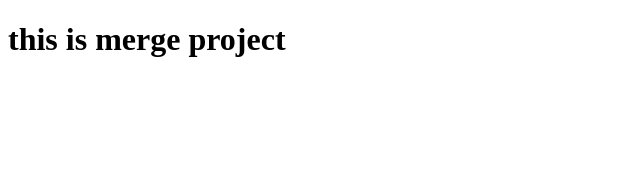
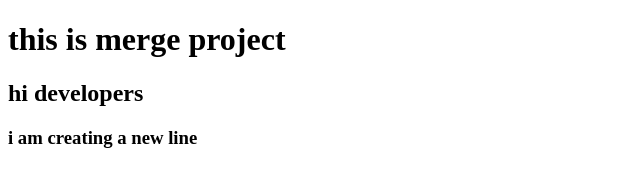
Before and after one commit to amshudhar/merge-ex, a plain HTML site: page index.html in a window 1280 px wide. Shown: the whole page, without its empty margins (0-640 px from the left). Drawn offline with Linux system fonts and the light colour scheme.

Commit message:
yash commet

```diff
--- a/index.html
+++ b/index.html
@@ -8,6 +8,7 @@
 <body>
 
     <h1>this is merge project</h1>
-
+    <h2>hi developers</h2>
+    <h3>i am creating a new line</h3>
 </body>
 </html>
```
